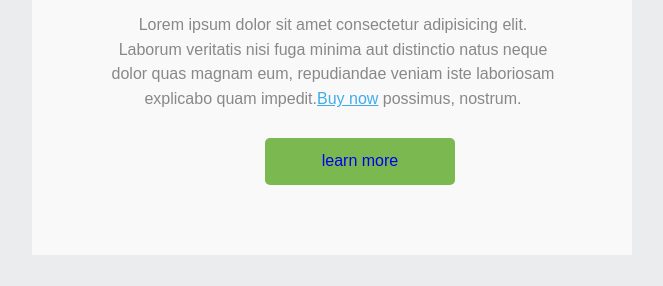
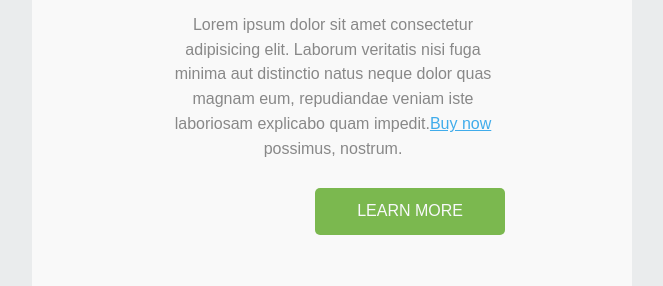
Before and after one commit to vieyraurena/web02-gallery, a website: page index.html in a window 1280 px wide. Shown: the part 504-790 px from the top of the page, without its empty margins (308-971 px from the left). Drawn offline with nearby package versions, Linux system fonts and the light colour scheme; files that its build step writes are made by us from their sources.

Commit message:
Se agrega la clase link para reutilizarla, y darle estilo a los <a>

```diff
--- a/sass/partial/_helpears.scss
+++ b/sass/partial/_helpears.scss
@@ -7,3 +7,20 @@
   max-width: 600px;
   margin: 0 auto;
 }
+
+.content-container{
+  width: 83.3%;
+  margin: 0 auto;
+}
+
+.link{
+  margin: 0 auto;
+  width: 22.33%;
+  padding: 14px 28px;
+  border-radius: 5px;
+  text-align: center;
+  a{
+    color: #f8f9fb;
+    text-transform: uppercase;
+  }
+}
```
